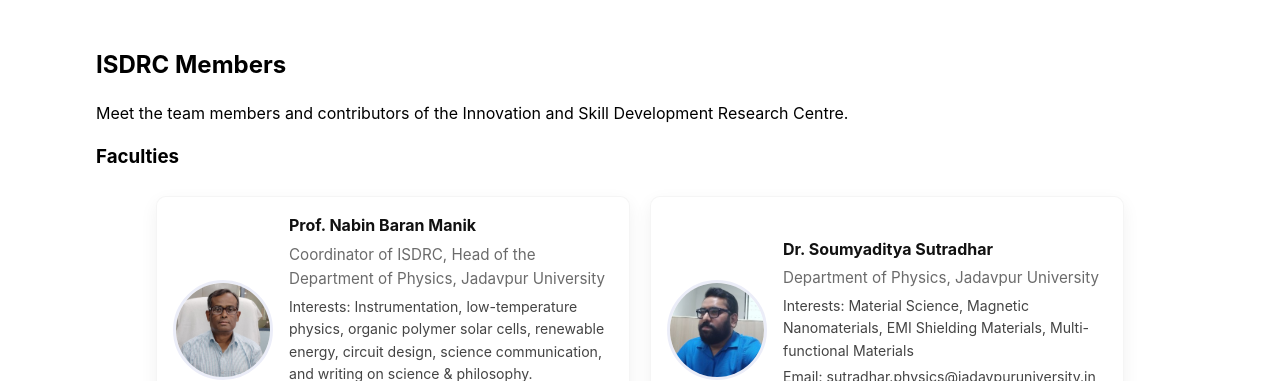
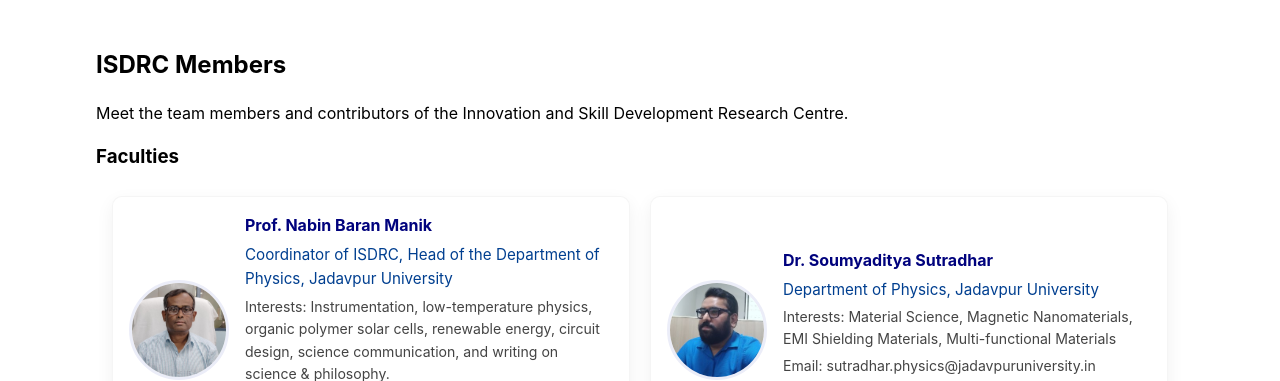
Before and after one commit to isdrc/isdrc, a plain HTML site: page members.html in a window 1280 px wide. Shown: the part 57-438 px from the top of the page. Drawn offline with Linux system fonts and the light colour scheme.

Commit message:
Members updated

```diff
--- a/styles.css
+++ b/styles.css
@@ -784,7 +784,7 @@ footer {
   display: grid;
   grid-template-columns: repeat(2, 1fr);
   gap: 1.25rem;
-  max-width: 1000px;
+  max-width: 100%;
   margin: 1.5rem auto 2rem auto;
   padding: 0 1rem;
 }
@@ -817,12 +817,12 @@ footer {
 
 .member-name {
   font-weight: 700;
-  color: #111;
+  color: #00027d;
 }
 
 .member-role {
   font-size: 0.95rem;
-  color: #6b6b6b;
+  color: #003f90;
 }
 
 .member-interests {
@@ -864,9 +864,9 @@ footer {
 /* Dark mode for members */
 body.dark .member-card {
   background: transparent !important;
-  border-color: rgba(255,255,255,0.04) !important;
+  border-color: rgba(0, 35, 139, 0.04) !important;
   box-shadow: none !important;
-  color: #e6eef6 !important;
+  color: #002d5a !important;
 }
 
 /* ===== Notice Board - Polished Institutional Styles ===== */
```
